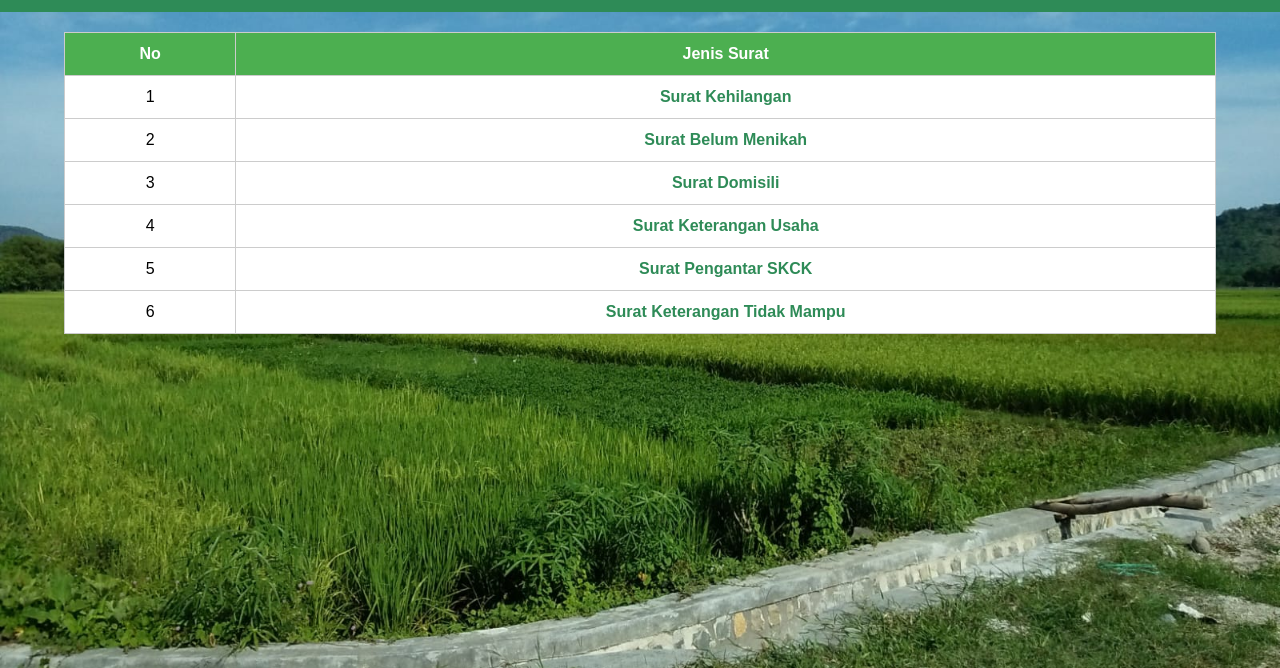
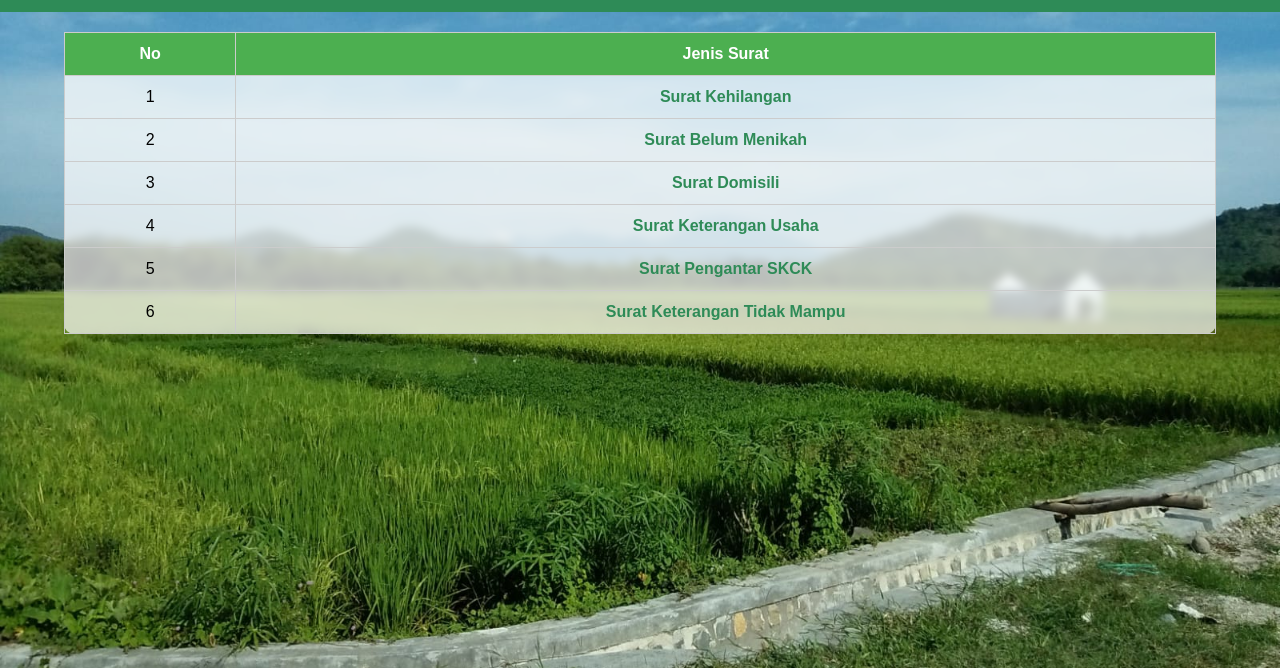
Before and after one commit to purworejobersatu/surat-desa-purworejo, a plain HTML site: page index.html in a window 1280 px wide. Shown: the part 132-800 px from the top of the page. Drawn offline with Linux system fonts and the light colour scheme.

Commit message:
Update index.html

```diff
--- a/index.html
+++ b/index.html
@@ -27,7 +27,9 @@ body {
             width: 90%;
             margin: 20px auto;
             border-collapse: collapse;
-            background: white;
+            background: rgba(255, 255, 255, 0.7); /* Semi-transparan putih */
+            backdrop-filter: blur(5px); /* Efek blur */
+            border-radius: 10px; /* Agar tabel lebih halus di sudutnya */
         }
         th, td {
             border: 1px solid #ccc;
```
Lines whose indentation alone changed are shown as unchanged.
